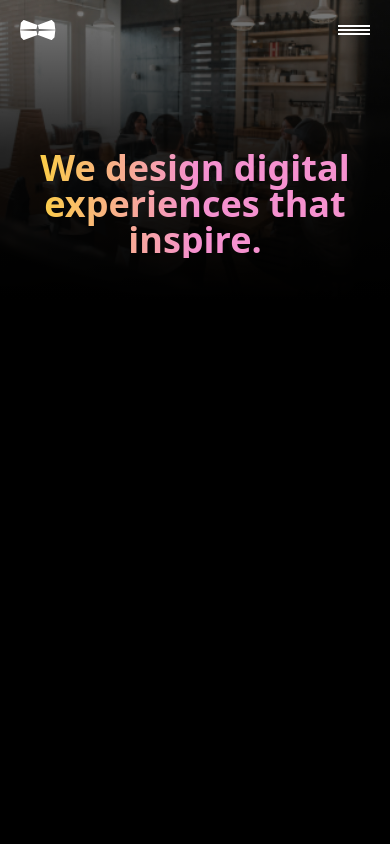
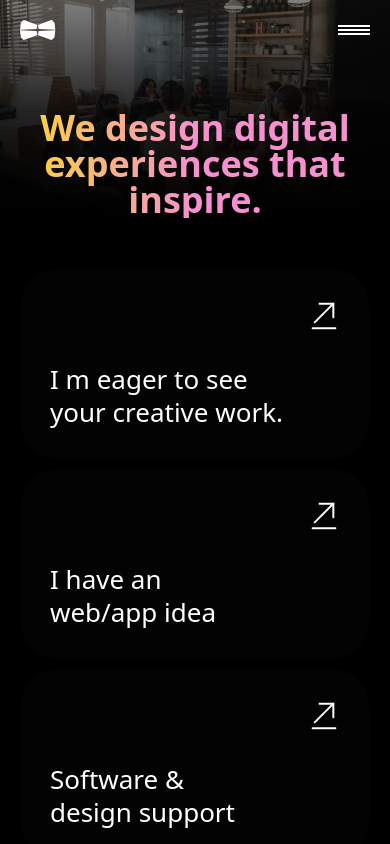
Before and after one commit to muslumdogan01/Papyonlabb, a Next.js app in the folder papyonlab/: page / in a window 390 px wide. Shown: the top 844 px of the page. Built offline with nearby package versions, Linux system fonts and the light colour scheme.

Commit message:
mobile bug fix

```diff
--- a/papyonlab/src/app/globals.css
+++ b/papyonlab/src/app/globals.css
@@ -28,4 +28,5 @@
   html, body {
     overflow-x: hidden;
    background-color: black;
+
   }
--- a/papyonlab/src/app/page.tsx
+++ b/papyonlab/src/app/page.tsx
@@ -5,10 +5,10 @@ import Image from "next/image";
 
 export default function Home() {
   return (
-    <div className="w-full h-screen relative ">
+    <div className="w-full md:h-screen aspect-[16/9] relative ">
       <div className="relative w-full h-full ">
         <div
-          className="absolute top-0  h-full w-full bg-cover bg-center hidden md:block"
+          className="absolute top-0  h-full w-full bg-cover bg-center "
           style={{
             backgroundImage: "url('/hero.png')",
           }}
@@ -16,7 +16,7 @@ export default function Home() {
            <div className="absolute inset-0 bg-black bg-opacity-50"></div>
            <div className="absolute inset-0 bg-gradient-to-b from-transparent via-black/70 to-black"></div>
           <div className="  text-center absolute top-1/2 left-1/2 transform -translate-x-1/2 -translate-y-0 px-4 flex flex-col items-center w-full">
-            <h1 className="text-[20px] leading-[28px] font-normal text-white font-geist flex relative ">
+            <h1 className="text-[20px] leading-[28px] font-normal text-white font-geist md:flex hidden relative">
               Our{" "}
               <span>
                 {" "}
@@ -29,15 +29,15 @@ export default function Home() {
               </span>{" "}
               mobile new world. We do fun things in this world
             </h1>
-            <h1 className="overflow-hidden text-4xl md:text-[100px] leading-[100px] font-semibold text-center bg-gradient-to-r from-[#FBCD47] via-[#F591CF] to-[#F591CF] bg-clip-text text-transparent">
+            <h1 className="overflow-hidden text-4xl leading-[36px] lg:text-[100px] md:text-7xl md:leading-[80px] lg:leading-[100px] font-semibold text-center bg-gradient-to-r from-[#FBCD47] via-[#F591CF] to-[#F591CF] bg-clip-text text-transparent">
               We design digital <br /> experiences that <br /> inspire.
             </h1>
           </div>
         </div>
       </div>
 
-      <div
-        className="absolute top-0  w-full h-[300px] bg-cover bg-center md:bg-top lg:bg-bottom md:hidden block"
+      {/* <div
+        className="absolute top-0  w-full aspect-[16/9] bg-cover bg-center md:bg-top lg:bg-bottom md:hidden block"
         style={{
           backgroundImage: "url('/mobile.png')",
         }}
@@ -50,7 +50,7 @@ export default function Home() {
               We design digital <br /> experiences that <br /> inspire.
             </h1>
           </div>
-      </div>
+      </div> */}
       <Header />
       <Cards/>
       <IntroText/>
--- a/papyonlab/src/components/header/page.tsx
+++ b/papyonlab/src/components/header/page.tsx
@@ -46,9 +46,6 @@
 //   );
 // }
 
-
-
-
 "use client";
 import { useMenu } from "@/context/menuContext";
 import Image from "next/image";
@@ -58,8 +55,8 @@ export default function Header() {
 
   return (
     <header className="w-full absolute top-0">
+      <div className=" container mx-auto">
         <div className="flex items-center justify-between w-full md:px-[50px] md:py-[50px] px-5 py-5">
-
           <div className="block md:hidden">
             <Image
               src="/icons/menuLogo.svg"
@@ -74,10 +71,15 @@ export default function Header() {
           </div>
 
           <button onClick={toggleMenu} className="md:hidden ">
-          <Image src="/icons/hamburger.svg" alt="Icon" width={32} height={32} />
+            <Image
+              src="/icons/hamburger.svg"
+              alt="Icon"
+              width={32}
+              height={32}
+            />
           </button>
           <ul
-          className={`lg:flex space-x-[50px] font-geist font-normal text-white ${
+            className={`lg:flex lg:space-x-[50px] space-x-[30px] font-geist font-normal lg:text-lg lg:leading-[30px] text-white ${
               menuOpen ? "md:flex" : "hidden"
             } hidden md:flex`}
           >
@@ -137,6 +139,7 @@ export default function Header() {
             </li>
           </ul>
         )}
+      </div>
     </header>
   );
 }
--- a/papyonlab/src/components/hero/cards.tsx
+++ b/papyonlab/src/components/hero/cards.tsx
@@ -1,22 +1,45 @@
 "use client";
 import Image from "next/image";
-import { useState } from "react";
+import { useEffect, useState } from "react";
 
 export default function Cards() {
   const [isHoveredBox1, setIsHoveredBox1] = useState(false);
   const [isHoveredBox2, setIsHoveredBox2] = useState(false);
   const [isHoveredBox3, setIsHoveredBox3] = useState(false);
+  const [isMobile, setIsMobile] = useState(false);
+
+  useEffect(() => {
+    const handleResize = () => {
+      setIsMobile(window.innerWidth <= 768); // 768px altı mobil
+    };
+
+    window.addEventListener("resize", handleResize);
+    handleResize(); // İlk render'da ekran boyutunu kontrol et
+
+    return () => {
+      window.removeEventListener("resize", handleResize);
+    };
+  }, []);
 
   return (
-    <div className="w-full flex lg:flex-row flex-col justify-center items-center space-x-6 md:mt-[200px]">
+    <div className="w-full flex lg:flex-row flex-col justify-center items-center md:space-x-6 md:mt-[200px] mt-[50px] ">
       <div
-        className="bg-[#1E1E211A] w-[598px] h-[664px] rounded-[40px] p-[50px] flex justify-between flex-col "
-        onMouseEnter={() => setIsHoveredBox1(true)}
-        onMouseLeave={() => setIsHoveredBox1(false)}
+        className="bg-[#1E1E211A] md:w-[598px] md:h-[664px] w-[350px] h-[190px] p-[30px] rounded-[40px] md:p-[50px] flex justify-between flex-col "
+        onMouseEnter={() => !isMobile && setIsHoveredBox1(true)}
+        onMouseLeave={() => !isMobile && setIsHoveredBox1(false)}
       >
         <div className="flex  w-full">
+          <div className="flex w-full justify-end cursor-pointer md:hidden">
+            <Image
+              src="/icons/exportLink.svg"
+              className=""
+              alt="Icon"
+              width={32}
+              height={32}
+            />
+          </div>
           {!isHoveredBox1 ? (
-            <div className="flex  w-full relative">
+            <div className="md:flex hidden w-full relative">
               <Image
                 src="/icons/line3.svg"
                 className="w-[90px] h-[140px] absolute top-0 right-0"
@@ -51,18 +74,27 @@ export default function Cards() {
             </div>
           )}
         </div>
-        <div className="font-normal text-[40px] leading-[52px] text-white ">
+        <div className="font-normal text-[26px] leading-[33px] md:text-[40px] md:leading-[52px] text-white ">
           I m eager to see <br /> your creative work.
         </div>
       </div>
-      <div className="w-[598px] h-[664px] rounded-[40px] flex flex-col justify-center items-center space-y-6">
+      <div className="md:w-[598px] md:h-[664px] rounded-[40px] flex flex-col justify-center items-center  md:space-y-6">
         <div
-          className="w-[598px] bg-[#1E1E211A] flex flex-col justify-between p-[50px] h-[320px] rounded-[40px]"
-          onMouseEnter={() => setIsHoveredBox2(true)}
-          onMouseLeave={() => setIsHoveredBox2(false)}
+          className="md:w-[598px] md:p-[50px] md:h-[320px] w-[350px] h-[190px] p-[30px] my-[10px] md:my-0 bg-[#1E1E211A] flex flex-col justify-between  rounded-[40px]"
+          onMouseEnter={() => !isMobile && setIsHoveredBox2(true)}
+          onMouseLeave={() => !isMobile && setIsHoveredBox2(false)}
         >
+          <div className="flex w-full justify-end cursor-pointer md:hidden">
+            <Image
+              src="/icons/exportLink.svg"
+              className=""
+              alt="Icon"
+              width={32}
+              height={32}
+            />
+          </div>
           {!isHoveredBox2 ? (
-            <div className="flex  w-full">
+            <div className="md:flex hidden w-full">
               <div className="flex  w-full relative">
                 <Image
                   src="/icons/circle4.svg"
@@ -106,17 +138,26 @@ export default function Cards() {
             </div>
           )}
 
-          <div className="font-normal text-[40px] leading-[52px] text-white ">
+          <div className="font-normal text-[26px] leading-[33px] md:text-[40px] md:leading-[52px] text-white ">
             I have an <br /> web/app idea
           </div>
         </div>
         <div
-          className="w-[598px] bg-[#1E1E211A] flex flex-col justify-between p-[50px] h-[320px] rounded-[40px]"
-          onMouseEnter={() => setIsHoveredBox3(true)}
-          onMouseLeave={() => setIsHoveredBox3(false)}
+          className="md:w-[598px] md:p-[50px] md:h-[320px] w-[350px] h-[190px] p-[30px] bg-[#1E1E211A] flex flex-col justify-between  rounded-[40px]"
+          onMouseEnter={() => !isMobile && setIsHoveredBox3(true)}
+          onMouseLeave={() => !isMobile && setIsHoveredBox3(false)}
         >
+          <div className="flex w-full justify-end cursor-pointer md:hidden">
+            <Image
+              src="/icons/exportLink.svg"
+              className=""
+              alt="Icon"
+              width={32}
+              height={32}
+            />
+          </div>
           {!isHoveredBox3 ? (
-            <div className="flex  w-full">
+            <div className="md:flex hidden w-full">
               <div className="flex  w-full relative">
                 <Image
                   src="/icons/secCircle2.svg"
@@ -146,7 +187,7 @@ export default function Cards() {
             </div>
           )}
 
-          <div className="font-normal text-[40px] leading-[52px] text-white ">
+          <div className="font-normal text-[26px] leading-[33px] md:text-[40px] md:leading-[52px] text-white ">
             Software &<br />
             design support
           </div>
--- a/papyonlab/src/components/hero/introText.tsx
+++ b/papyonlab/src/components/hero/introText.tsx
@@ -2,20 +2,22 @@ import React from "react";
 
 const IntroText = () => {
   return (
-    <div className="w-full flex md:flex-row flex-col justify-around items-center mt-[250px]">
-      <div className="w-full text-center bg-gradient-to-r from-white to-[#151518] bg-clip-text text-transparent font-semibold text-[60px] leading-[60px]">
+<div className="container mx-auto">
+<div className="w-full flex md:flex-row flex-col justify-around items-center mt-[100px] md:mt-[250px]">
+      <div className="w-full text-center bg-gradient-to-r from-white to-[#151518] bg-clip-text text-transparent font-semibold text-4xl leading-[39px] md:text-[60px] md:leading-[60px]">
         <span>There</span> is no limit <br />
         <span>to</span> what we can do
       </div>
 
       <div className="w-full text-center">
-        <p className="text-xl leading-7 font-normal text-white">
+        <p className="text-xl leading-7 font-normal text-white mt-5 md:mt-0">
           {" "}
           Papyon Lab is a laboratory develops <br /> b2c applications focused on
           usability in <br /> every area that the user touches.
         </p>
       </div>
     </div>
+</div>
   );
 };
 
```
Lines whose indentation alone changed are shown as unchanged.
